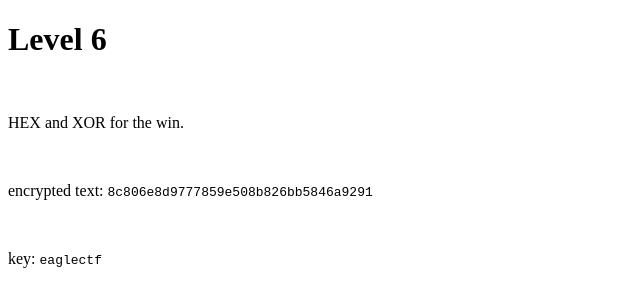
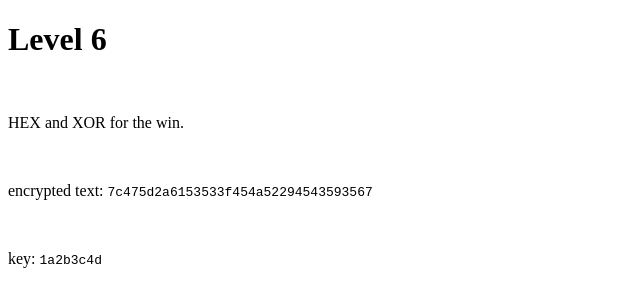
Before and after one commit to tcode2k16/eaglectf, a website: page challenges/level6/index.html in a window 1280 px wide. Shown: the full height of the page, 0-640 px from the left. Drawn offline with Linux system fonts and the light colour scheme.

Commit message:
fixed level6

```diff
--- a/challenges/level6/index.html
+++ b/challenges/level6/index.html
@@ -11,9 +11,9 @@
   <br>
   <p>HEX and XOR for the win.</p>
   <br>
-  <p>encrypted text: <code>8c806e8d9777859e508b826bb5846a9291</code></p>
+  <p>encrypted text: <code>7c475d2a6153533f454a52294543593567</code></p>
   <br>
-  <p>key: <code>eaglectf</code></p>
+  <p>key: <code>1a2b3c4d</code></p>
 
   <br>
 </body>
```
